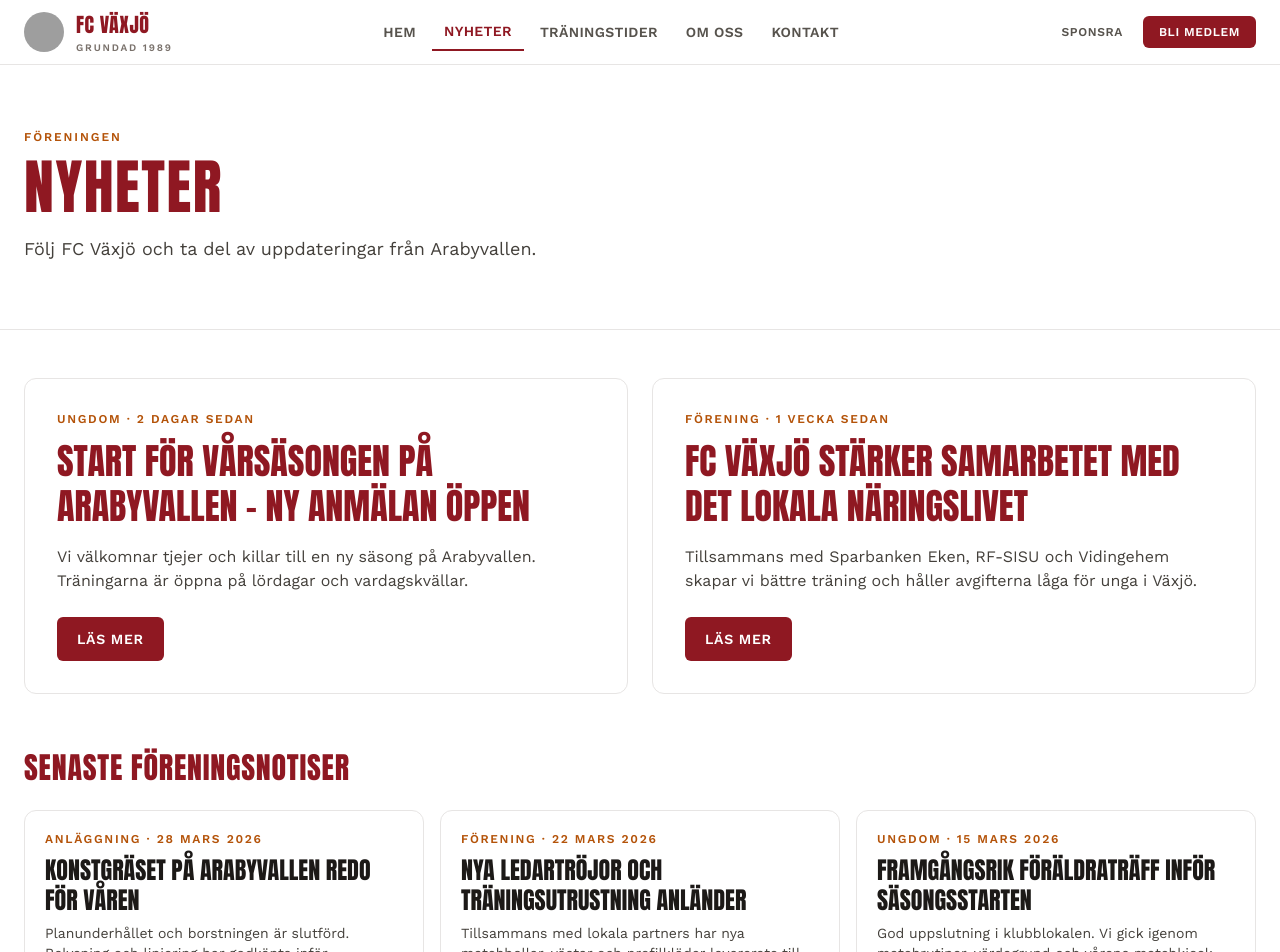
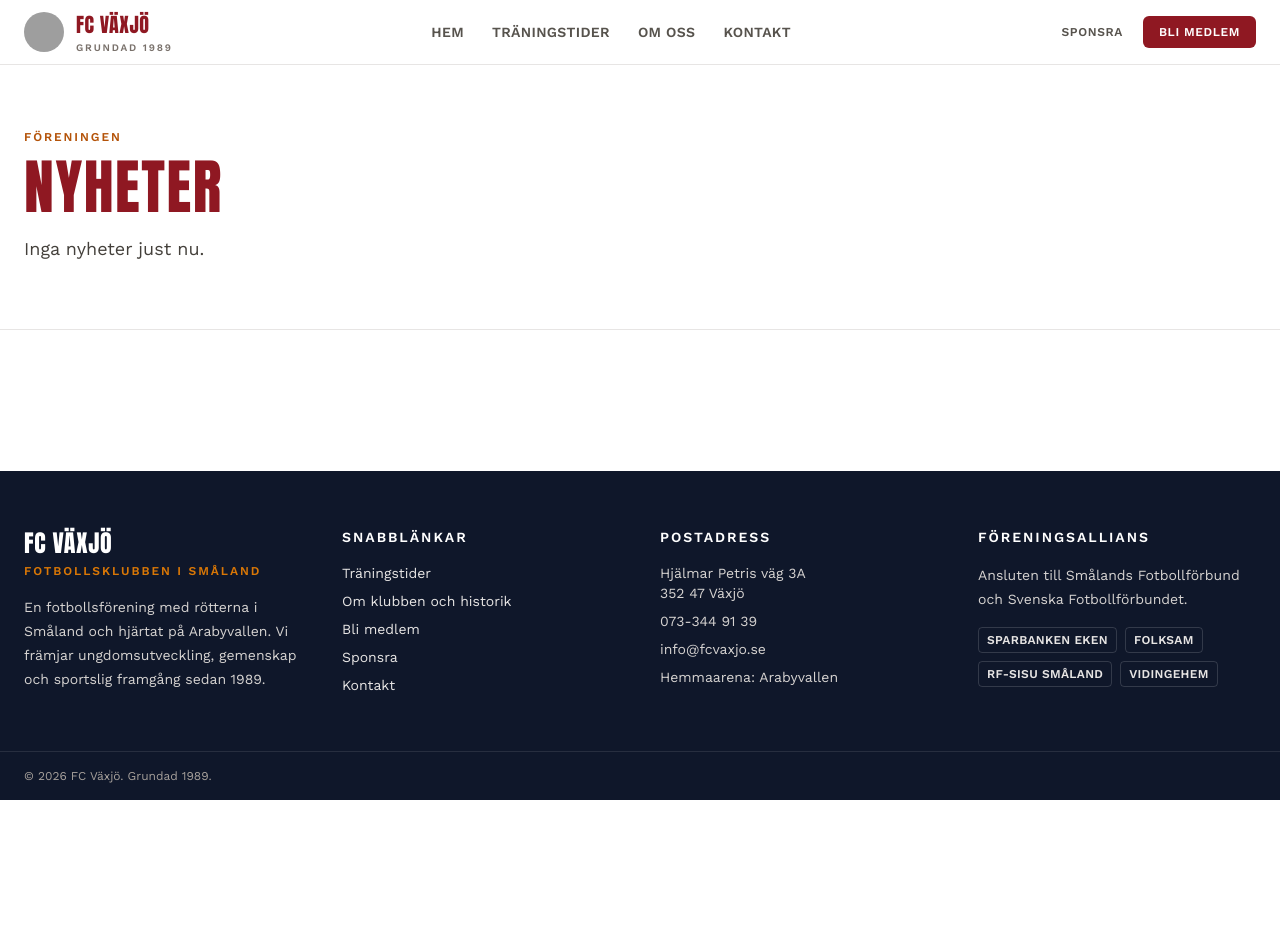
Before and after one commit to DelucaGit/FC-Vaxjo-Website, a Next.js app: page /nyheter in a window 1280 px wide. Shown: the top 952 px of the page. After the commit the page ends 800 px from the top, so only its background shows below. Built offline with nearby package versions, Linux system fonts and the light colour scheme; grey boxes are pictures that could not be loaded.

Commit message:
Hide the news until the club has something to publish.
Co-authored-by: Cursor <cursoragent@cursor.com>

```diff
--- a/src/app/nyheter/page.tsx
+++ b/src/app/nyheter/page.tsx
@@ -1,77 +1,17 @@
 import type { Metadata } from "next";
-import Image from "next/image";
-import Link from "next/link";
-import { Container } from "@/components/Container";
 import { PageIntro } from "@/components/PageIntro";
-import { clubNotices, featuredStory, newsNotes } from "@/data/news";
-import { site } from "@/lib/site";
 
 export const metadata: Metadata = {
   title: "Nyheter",
-  description: `Nyheter och föreningsnotiser från FC Växjö på ${site.pitchName}.`,
+  description: "FC Växjö har inga nyheter publicerade just nu.",
   alternates: { canonical: "/nyheter" },
+  robots: { index: false, follow: true },
 };
 
 export default function NewsPage() {
-  const stories = [featuredStory, ...newsNotes];
-
   return (
-    <>
-      <PageIntro kicker="Föreningen" title="Nyheter">
-        Följ FC Växjö och ta del av uppdateringar från {site.pitchName}.
-      </PageIntro>
-
-      <Container className="py-12">
-        <div className="grid gap-6 lg:grid-cols-2">
-          {stories.map((story) => (
-            <article key={story.id} className="overflow-hidden rounded-xl border border-stone-200 bg-white">
-              {story.image ? (
-                <Image
-                  src={story.image}
-                  alt={story.imageAlt ?? ""}
-                  width={1200}
-                  height={800}
-                  className="h-64 w-full object-cover"
-                />
-              ) : null}
-              <div className="p-6 sm:p-8">
-                <p className="text-xs font-semibold uppercase tracking-[0.14em] text-gold-dark">
-                  {story.category} · {story.date}
-                </p>
-                <h2 className="mt-3 font-display text-4xl uppercase leading-tight text-crimson">
-                  {story.title}
-                </h2>
-                <p className="mt-4 text-stone-700">{story.summary}</p>
-                {story.href ? (
-                  <Link
-                    href={story.href}
-                    className="mt-6 inline-block rounded-md bg-crimson px-5 py-3 text-sm font-semibold uppercase tracking-wider text-white"
-                  >
-                    Läs mer
-                  </Link>
-                ) : null}
-              </div>
-            </article>
-          ))}
-        </div>
-
-        <h2 className="mt-14 font-display text-3xl uppercase tracking-wide text-crimson">
-          Senaste föreningsnotiser
-        </h2>
-        <div className="mt-6 grid gap-4 md:grid-cols-3">
-          {clubNotices.map((notice) => (
-            <article id={notice.id} key={notice.id} className="rounded-xl border border-stone-200 p-5">
-              <p className="text-xs font-semibold uppercase tracking-[0.14em] text-gold-dark">
-                {notice.category} · {notice.date}
-              </p>
-              <h3 className="mt-2 font-display text-2xl uppercase leading-tight text-stone-900">
-                {notice.title}
-              </h3>
-              <p className="mt-2 text-sm text-stone-700">{notice.summary}</p>
-            </article>
-          ))}
-        </div>
-      </Container>
-    </>
+    <PageIntro kicker="Föreningen" title="Nyheter">
+      Inga nyheter just nu.
+    </PageIntro>
   );
 }
--- a/src/app/page.tsx
+++ b/src/app/page.tsx
@@ -1,9 +1,7 @@
-import Image from "next/image";
 import Link from "next/link";
 import { Container } from "@/components/Container";
 import { MailForm } from "@/components/MailForm";
 import { awards, partners } from "@/data/clubContent";
-import { featuredStory, newsNotes } from "@/data/news";
 import { teams } from "@/data/teams";
 import { phoneHref, site } from "@/lib/site";
 
@@ -52,77 +50,6 @@ export default function HomePage() {
                 <dd className="text-sm text-stone-600">Gemenskap</dd>
               </div>
             </dl>
-          </div>
-        </Container>
-      </section>
-
-      <section className="bg-stone-50 py-16">
-        <Container>
-          <div className="mb-8 flex items-end justify-between gap-4">
-            <h2 className="font-display text-4xl uppercase tracking-wide text-crimson">Senaste nytt</h2>
-            <Link href="/nyheter" className="text-sm font-semibold uppercase tracking-wide text-crimson">
-              Alla nyheter
-            </Link>
-          </div>
-          <div className="grid gap-6 lg:grid-cols-5">
-            <article className="overflow-hidden rounded-xl border border-stone-200 bg-white lg:col-span-3">
-              {featuredStory.image ? (
-                <Image
-                  src={featuredStory.image}
-                  alt={featuredStory.imageAlt ?? ""}
-                  width={1200}
-                  height={700}
-                  className="h-64 w-full object-cover"
-                />
-              ) : null}
-              <div className="p-6">
-                <p className="text-xs font-semibold uppercase tracking-[0.14em] text-gold-dark">
-                  {featuredStory.category} · {featuredStory.date}
-                </p>
-                <h3 className="mt-2 font-display text-3xl uppercase leading-tight tracking-wide text-stone-900">
-                  {featuredStory.title}
-                </h3>
-                <p className="mt-3 text-stone-700">{featuredStory.summary}</p>
-                <Link
-                  href={featuredStory.href ?? "/nyheter"}
-                  className="mt-4 inline-block text-sm font-semibold uppercase tracking-wide text-crimson"
-                >
-                  Läs mer
-                </Link>
-              </div>
-            </article>
-            <div className="grid gap-6 lg:col-span-2">
-              {newsNotes.map((item) => (
-                <article key={item.id} className="overflow-hidden rounded-xl border border-stone-200 bg-white">
-                  {item.image ? (
-                    <Image
-                      src={item.image}
-                      alt={item.imageAlt ?? ""}
-                      width={800}
-                      height={450}
-                      className="h-36 w-full object-cover"
-                    />
-                  ) : null}
-                  <div className="p-5">
-                    <p className="text-xs font-semibold uppercase tracking-[0.14em] text-gold-dark">
-                      {item.category} · {item.date}
-                    </p>
-                    <h3 className="mt-2 font-display text-2xl uppercase leading-tight text-stone-900">
-                      {item.title}
-                    </h3>
-                    <p className="mt-2 text-sm text-stone-700">{item.summary}</p>
-                    {item.href ? (
-                      <Link
-                        href={item.href}
-                        className="mt-3 inline-block text-sm font-semibold uppercase tracking-wide text-crimson"
-                      >
-                        Läs mer
-                      </Link>
-                    ) : null}
-                  </div>
-                </article>
-              ))}
-            </div>
           </div>
         </Container>
       </section>
--- a/src/app/sitemap.ts
+++ b/src/app/sitemap.ts
@@ -5,7 +5,6 @@ export const dynamic = "force-static";
 
 const paths = [
   "/",
-  "/nyheter",
   "/traningstider",
   "/om-oss",
   "/kontakt",
@@ -16,7 +15,7 @@ export default function sitemap(): MetadataRoute.Sitemap {
   return paths.map((path) => ({
     url: new URL(path, site.url).toString(),
     lastModified: new Date("2026-11-03"),
-    changeFrequency: path === "/" || path.startsWith("/nyheter") ? "weekly" : "monthly",
+    changeFrequency: path === "/" ? "weekly" : "monthly",
     priority: path === "/" ? 1 : 0.7,
   }));
 }
--- a/src/components/SiteFooter.tsx
+++ b/src/components/SiteFooter.tsx
@@ -3,7 +3,6 @@ import { partners } from "@/data/clubContent";
 import { phoneHref, site } from "@/lib/site";
 
 const quickLinks = [
-  { href: "/nyheter", label: "Nyheter" },
   { href: "/traningstider", label: "Träningstider" },
   { href: "/om-oss", label: "Om klubben och historik" },
   { href: "/bli-medlem", label: "Bli medlem" },
--- a/src/data/news.ts
+++ b/src/data/news.ts
@@ -1,6 +1,5 @@
 /**
- * News shown on the site until the club can publish from the app.
- * The notes are short on purpose.
+ * Nothing is published right now. Add items here when the club has news to show.
  */
 
 export type NewsItem = {
@@ -14,51 +13,8 @@ export type NewsItem = {
   imageAlt?: string;
 };
 
-export const featuredStory: NewsItem = {
-  id: "varsasong",
-  category: "Ungdom",
-  date: "2 dagar sedan",
-  title: "Start för vårsäsongen på Arabyvallen – ny anmälan öppen",
-  summary:
-    "Vi välkomnar tjejer och killar till en ny säsong på Arabyvallen. Träningarna är öppna på lördagar och vardagskvällar.",
-  href: "/bli-medlem",
-};
+export const featuredStory: NewsItem | null = null;
 
-export const newsNotes: NewsItem[] = [
-  {
-    id: "naringsliv",
-    category: "Förening",
-    date: "1 vecka sedan",
-    title: "FC Växjö stärker samarbetet med det lokala näringslivet",
-    summary:
-      "Tillsammans med Sparbanken Eken, RF-SISU och Vidingehem skapar vi bättre träning och håller avgifterna låga för unga i Växjö.",
-    href: "/bli-medlem#sponsra",
-  },
-];
+export const newsNotes: NewsItem[] = [];
 
-export const clubNotices: NewsItem[] = [
-  {
-    id: "konstgras",
-    category: "Anläggning",
-    date: "28 mars 2026",
-    title: "Konstgräset på Arabyvallen redo för våren",
-    summary:
-      "Planunderhållet och borstningen är slutförd. Belysning och linjering har godkänts inför tävlingsmatcherna.",
-  },
-  {
-    id: "utrustning",
-    category: "Förening",
-    date: "22 mars 2026",
-    title: "Nya ledartröjor och träningsutrustning anländer",
-    summary:
-      "Tillsammans med lokala partners har nya matchbollar, västar och profilkläder levererats till kansliet.",
-  },
-  {
-    id: "foraldratraff",
-    category: "Ungdom",
-    date: "15 mars 2026",
-    title: "Framgångsrik föräldraträff inför säsongsstarten",
-    summary:
-      "God uppslutning i klubblokalen. Vi gick igenom matchrutiner, värdegrund och vårens matchkiosk.",
-  },
-];
+export const clubNotices: NewsItem[] = [];
--- a/src/lib/site.ts
+++ b/src/lib/site.ts
@@ -31,7 +31,6 @@ export const mapsEmbedUrl =
 
 export const navLinks = [
   { href: "/", label: "Hem" },
-  { href: "/nyheter", label: "Nyheter" },
   { href: "/traningstider", label: "Träningstider" },
   { href: "/om-oss", label: "Om oss" },
   { href: "/kontakt", label: "Kontakt" },
```
